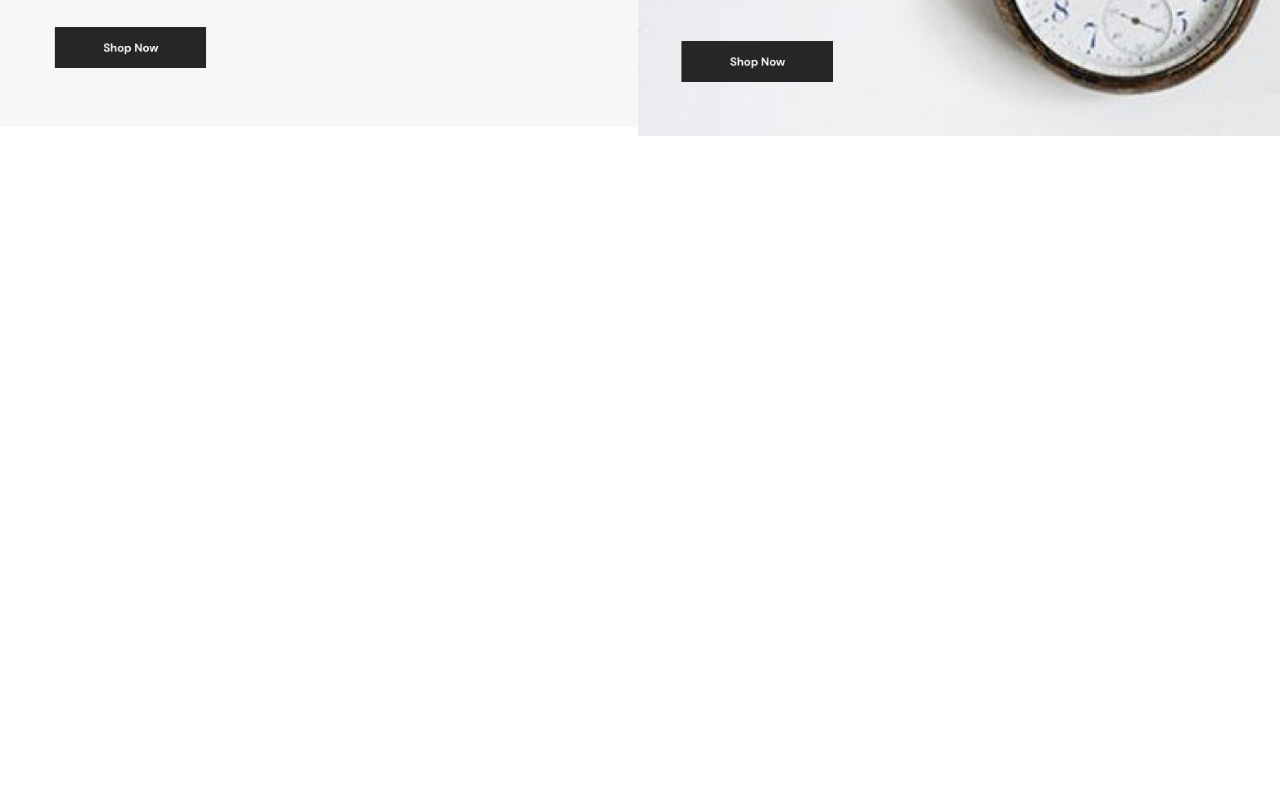
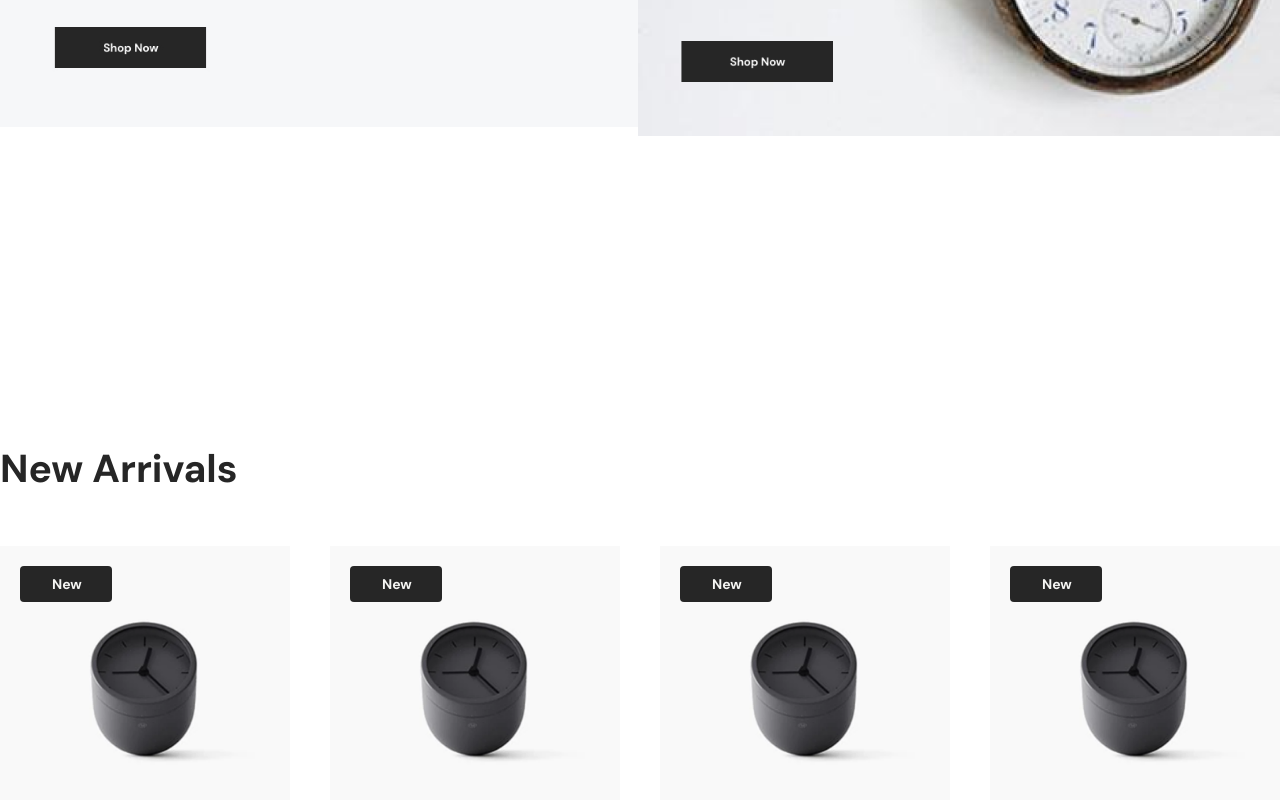
Before and after one commit to RezaualHossenSunny/orebi-_ecommerce, a React (Vite) app: page / in a window 1280 px wide. Shown: the part 1398-2198 px from the top of the page. Before the commit the page ends 1710 px from the top, so only its background shows below. Built offline with nearby package versions, Linux system fonts and the light colour scheme.

Commit message:
new arival c1 done

```diff
--- /dev/null
+++ b/src/Component/Arrivals/Arrivals.jsx
@@ -0,0 +1,24 @@
+import React from 'react'
+import Container from '../Layout/Container'
+import Producat from '../Layout/Producat'
+import Flex from '../Layout/Flex'
+
+const Arrivals = () => {
+  return (
+    <div className='py-32'>
+        <Container>
+            <p className=' font-dm text-primary font-bold text-[39px]'>New Arrivals</p>
+
+             <Flex className=' gap-x-10'>
+             <Producat badge={true}/>
+             <Producat badge={true}/>
+             <Producat badge={true}/>
+             <Producat badge={true}/>
+             </Flex>
+
+        </Container>
+    </div>
+  )
+}
+
+export default Arrivals
--- /dev/null
+++ b/src/Component/Layout/Badge.jsx
@@ -0,0 +1,11 @@
+import React from 'react'
+
+const Badge = ({title}) => {
+  return (
+    <div>
+    <div className='bg-primary py-2 px-8 text-comon w-[92px] font-dm font-bold text-sm rounded absolute top-5 left-5'>{title}</div>
+    </div>
+  )
+}
+
+export default Badge
--- /dev/null
+++ b/src/Component/Layout/Producat.jsx
@@ -0,0 +1,20 @@
+import React from 'react'
+import p1 from '../../assets/p1.png'
+import Badge from './Badge'
+const Producat = ({badge}) => {
+  return (
+    <div className='py-12'>
+<div className='relative'>
+
+<img src={p1}/>
+{
+    badge &&
+    <Badge title="New"/>
+}
+
+</div>
+    </div>
+  )
+}
+
+export default Producat
--- a/src/Pages/Home.jsx
+++ b/src/Pages/Home.jsx
@@ -2,6 +2,7 @@ import React from 'react'
 import Baner from '../Component/Baner/Baner'
 import Additional from '../Component/Additional/Additional'
 import Advrise from '../Component/Adversie/Advrise'
+import Arrivals from '../Component/Arrivals/Arrivals'
 
 
 const Home = () => {
@@ -10,6 +11,7 @@ const Home = () => {
        <Baner/>
        <Additional/>
        <Advrise/>
+       <Arrivals/>
     </>
   )
 }
```
Also changed, not shown: src/assets/p1.png (added).
